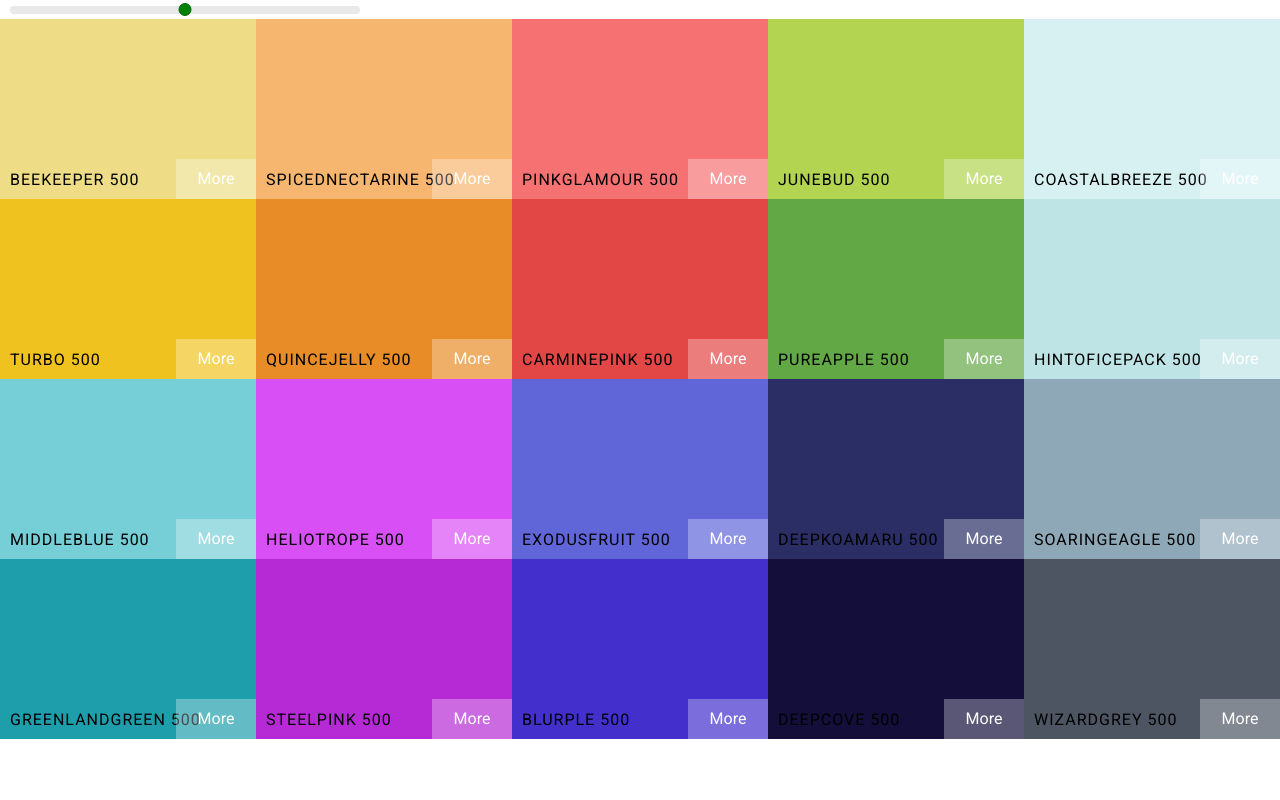
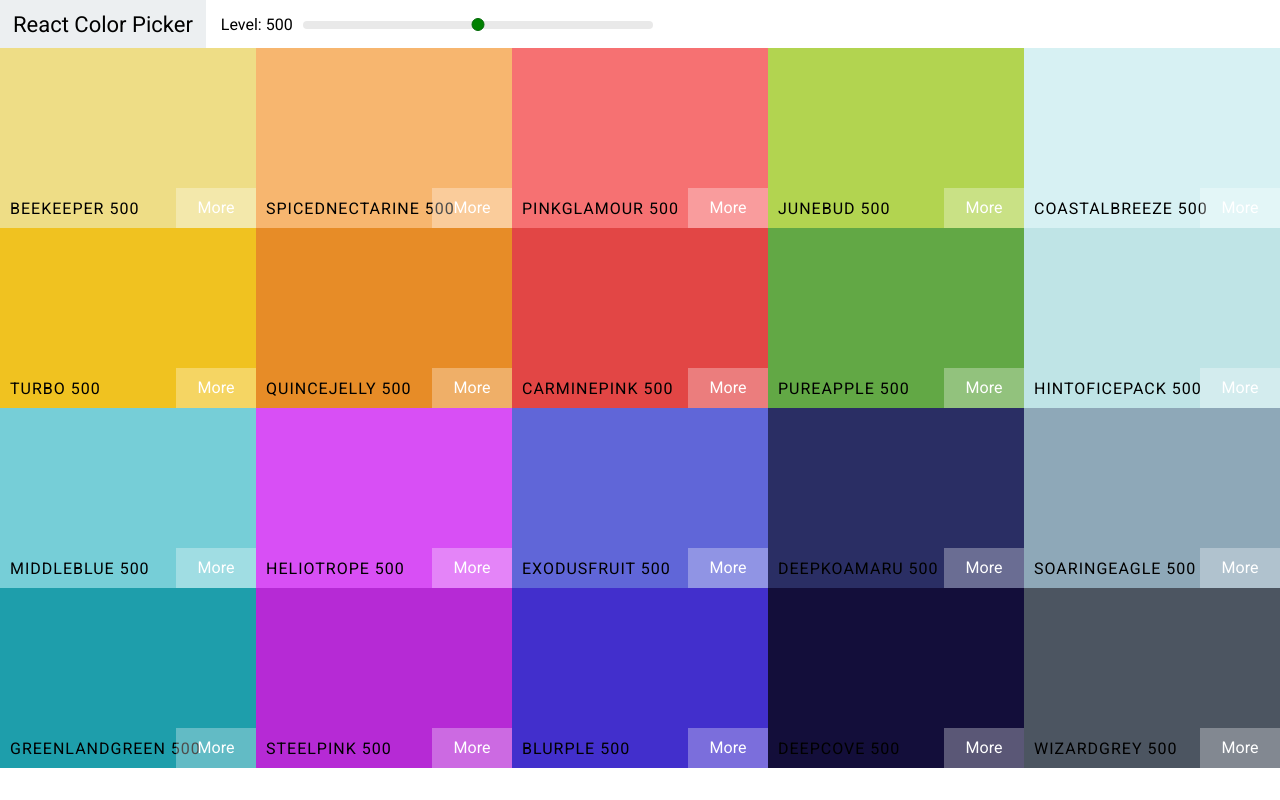
Before and after one commit to dhillman1989/ColorPaletteApp, a React (Create React App) app: page / in a window 1280 px wide. Built offline with nearby package versions, Linux system fonts and the light colour scheme.

Commit message:
add navbar and style
add navbar and style

```diff
--- /dev/null
+++ b/src/Navbar.css
@@ -0,0 +1,49 @@
+.Navbar {
+  display: flex;
+  height: 6vh;
+  align-items: center;
+  justify-content: flex-start;
+}
+
+.logo {
+  padding: 0 13px;
+  margin: 0 15px 0 0;
+  background: #eceff1;
+  font-size: 22px;
+  color: #000;
+  height: 100%;
+  display: flex;
+  align-items: center;
+}
+
+.logo a {
+  color: #000;
+  text-decoration: none;
+}
+
+.slider {
+  width: 350px;
+  margin: 0 10px;
+  display: inline-block;
+}
+
+.rc-slider-track {
+  background: transparent;
+}
+
+.rc-slider-handle,
+.rc-slider-handle:active,
+.rc-slider-handle:focus,
+.rc-slider-handle:hover {
+  background-color: green;
+  border: 1px solid rgb(1, 104, 6);
+  outline: none;
+  box-shadow: none;
+  margin-top: -3px;
+  height: 13px;
+  width: 13px;
+}
+
+.rc-slider-rail {
+  height: 8px;
+}
--- /dev/null
+++ b/src/Navbar.js
@@ -0,0 +1,32 @@
+import React, { Component } from "react";
+import Slider from "rc-slider";
+import "rc-slider/assets/index.css";
+
+import "./Navbar.css";
+
+class Navbar extends Component {
+  render() {
+    const { level, changeLevel } = this.props;
+    return (
+      <header className="Navbar">
+        <div className="logo">
+          <a href="#">React Color Picker</a>
+        </div>
+        <div className="sliderContainer">
+          <span>Level: {level}</span>
+          <div className="slider">
+            <Slider
+              defaultValue={level}
+              min={100}
+              max={900}
+              step={100}
+              onAfterChange={changeLevel}
+            />
+          </div>
+        </div>
+      </header>
+    );
+  }
+}
+
+export default Navbar;
--- a/src/Palette.css
+++ b/src/Palette.css
@@ -5,30 +5,3 @@
 .Palette-colors {
   height: 90%;
 }
-
-.slider {
-  width: 350px;
-  margin: 0 10px;
-  display: inline-block;
-}
-
-.rc-slider-track {
-  background: transparent;
-}
-
-.rc-slider-handle,
-.rc-slider-handle:active,
-.rc-slider-handle:focus,
-.rc-slider-handle:hover {
-  background-color: green;
-  border: 1px solid rgb(1, 104, 6);
-  outline: none;
-  box-shadow: none;
-  margin-top: -3px;
-  height: 13px;
-  width: 13px;
-}
-
-.rc-slider-rail {
-  height: 8px;
-}
--- a/src/Palette.js
+++ b/src/Palette.js
@@ -1,7 +1,6 @@
 import React, { Component } from "react";
-import Slider from "rc-slider";
-import "rc-slider/assets/index.css";
 
+import Navbar from "./Navbar";
 import "./Palette.css";
 import ColorBox from "./ColorBox";
 
@@ -22,16 +21,7 @@
     ));
     return (
       <div className="Palette">
-        <div className="slider">
-          <Slider
-            defaultValue={level}
-            min={100}
-            max={900}
-            step={100}
-            onAfterChange={this.changeLevel}
-          />
-        </div>
-        {/* Navbar goes here */}
+        <Navbar level={level} changeLevel={this.changeLevel} />
         <div className="Palette-colors">{colorBoxes}</div>
         {/*Footer to go here */}
       </div>
```
